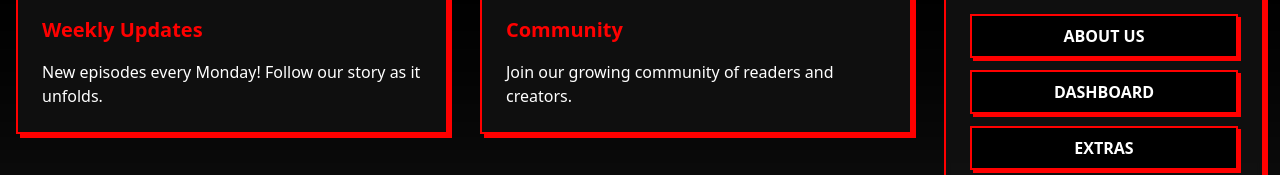
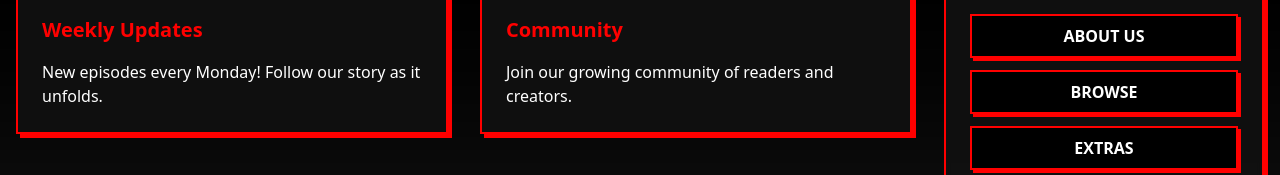
Before and after one commit to Shashankphatkure/comics, a Next.js app: page / in a window 1280 px wide. Shown: the part 931-1106 px from the top of the page. Built offline with nearby package versions, Linux system fonts and the light colour scheme.

Commit message:
small changes

```diff
--- a/app/page.js
+++ b/app/page.js
@@ -100,10 +100,10 @@ export default function Home() {
                   About Us
                 </Link>
                 <Link
-                  href="/dashboard"
+                  href="/search"
                   className="block retro-button w-full text-center text-[var(--color-text)]"
                 >
-                  Dashboard
+                  Browse
                 </Link>
                 <Link
                   href="/other"
```
